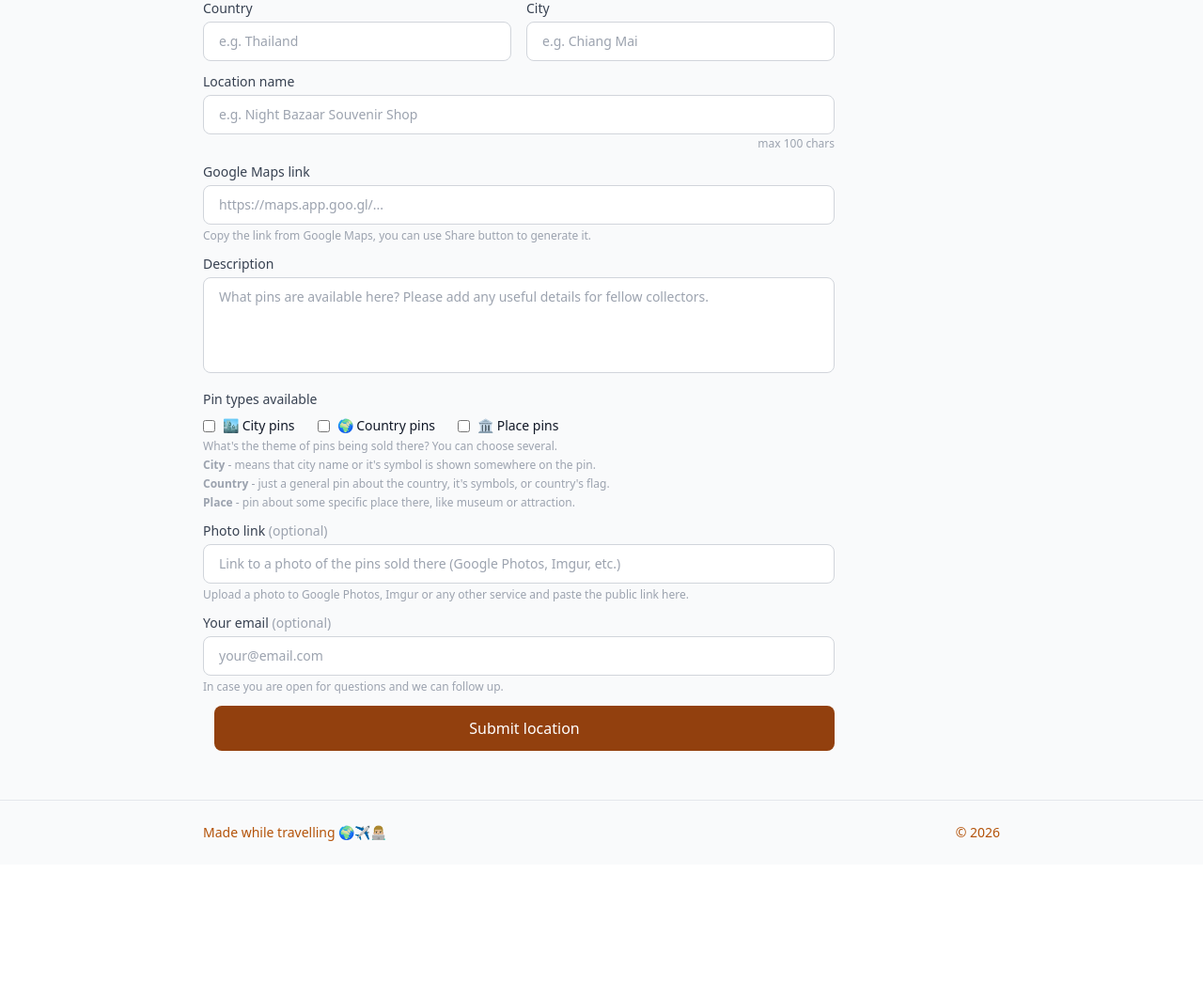
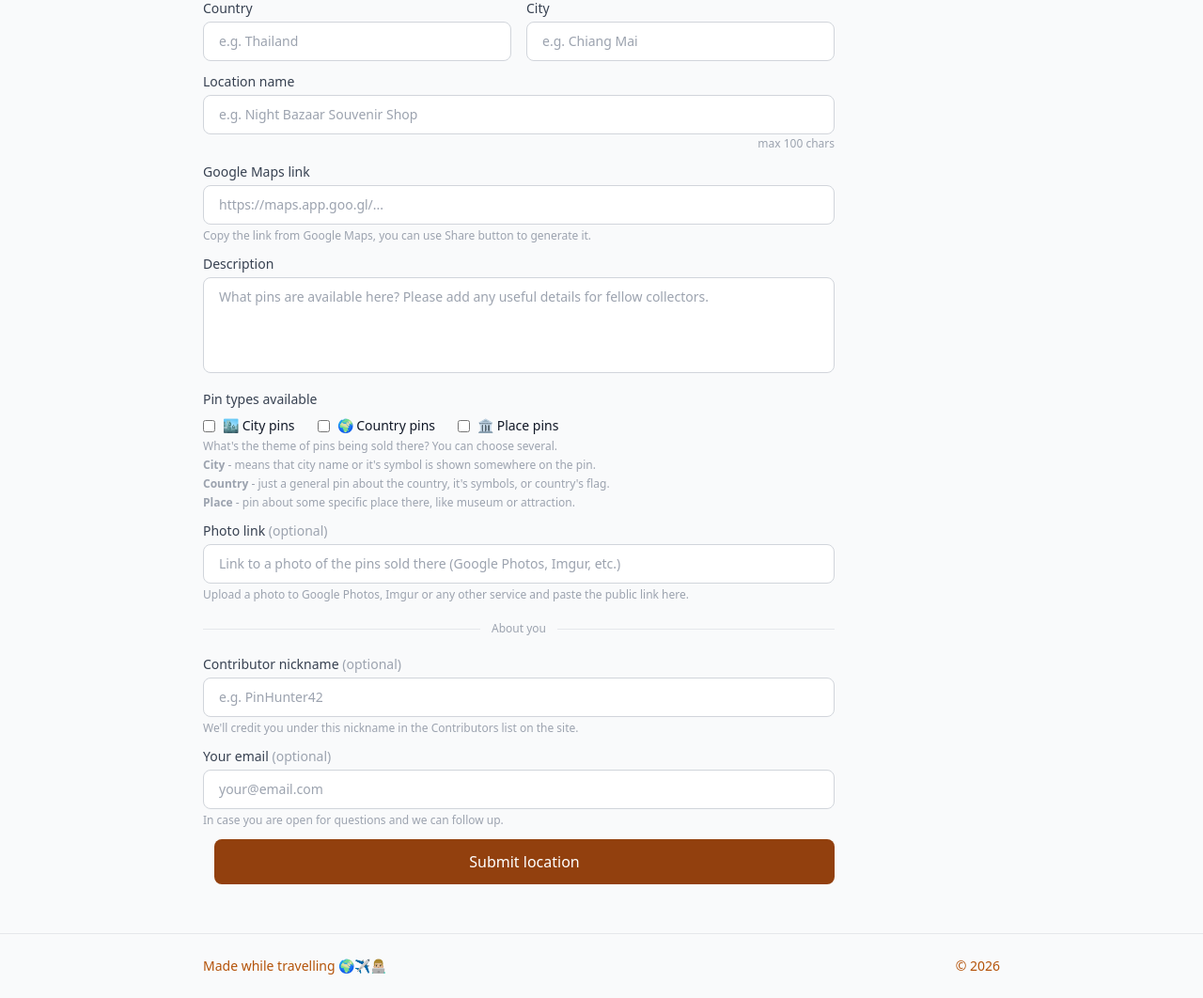
Before and after one commit to Polovinkin/travelpinhunt, a Django app: page /submit/ in a window 1280 px wide. Shown: the part 432-1494 px from the top of the page at 94% size. Before the commit the page ends 1327 px from the top, so only its background shows below. Run offline with Django 5.2, Linux system fonts and the light colour scheme; some libraries are stand-ins or nearby versions.

Commit message:
feature: added contributor nickname to the form

```diff
--- a/locations/admin.py
+++ b/locations/admin.py
@@ -311,7 +311,7 @@ class LocationSubmissionAdmin(admin.ModelAdmin):
             # подпись "Pin types:" точно в том же стиле, что и у остальных полей
             ("pin_types_label", "has_city_pins", "has_country_pins", "has_place_pins"),
             "photo_url",
-            "submitter_email",
+            ("submitter_email", "contributor_nickname"),
             "create_location_link",
         ]}),
         ("Meta", {"fields": ["created_at", "notes"]}),
--- a/locations/forms.py
+++ b/locations/forms.py
@@ -18,6 +18,7 @@ class LocationSubmissionForm(forms.ModelForm):
             "has_country_pins",
             "has_place_pins",
             "submitter_email",
+            "contributor_nickname",
         ]
         widgets = {
             "country_name": forms.TextInput(attrs={
@@ -66,6 +67,13 @@ class LocationSubmissionForm(forms.ModelForm):
                 "style": "padding-right: 59px",
                 "autocomplete": "email",
             }),
+            "contributor_nickname": forms.TextInput(attrs={
+                "placeholder": "e.g. PinHunter42",
+                "autocomplete": "nickname",
+                "maxlength": "50",
+                "class": INPUT_CLASS,
+                "style": "padding-right: 55px",
+            }),
         }
         labels = {
             "country_name": "Country",
@@ -78,6 +86,7 @@ class LocationSubmissionForm(forms.ModelForm):
             "has_country_pins": "Country pins",
             "has_place_pins": "Place pins",
             "submitter_email": "Your email",
+            "contributor_nickname": "Contributor nickname",
         }
 
     def clean(self):
--- a/locations/models.py
+++ b/locations/models.py
@@ -120,6 +120,10 @@ class LocationSubmission(models.Model):
 
     # Контакт сабмиттера (опционально)
     submitter_email = models.EmailField(max_length=100, blank=True, help_text="Your email (optional)")
+    contributor_nickname = models.CharField(
+        max_length=50, blank=True,
+        help_text="Nickname to credit you in the Contributors list on the site (optional)",
+    )
 
     # Статус модерации и служебные поля
     status = models.CharField(max_length=20, choices=STATUS_CHOICES, default=PENDING)
--- a/locations/templates/locations/submit_location.html
+++ b/locations/templates/locations/submit_location.html
@@ -24,7 +24,7 @@
         <h1 class="text-3xl font-bold mb-2">Submit a location</h1>
         <p class="text-gray-500 mb-8">Know a place where travelers can buy enamel pins? Share it with the community!</p>
 
-        <form method="POST" class="flex flex-col gap-3" autocomplete="off">
+        <form method="POST" class="flex flex-col gap-3" autocomplete="on">
             {% csrf_token %}
 
             <!-- Общая ошибка формы -->
@@ -120,6 +120,24 @@
                 {% endif %}
             </div>
 
+            <!-- Разделитель: выше — про место, ниже — про самого контрибьютора -->
+            <div class="flex items-center gap-3 my-2">
+                <div class="flex-1 border-t border-gray-200"></div>
+                <span class="text-xs text-gray-400 whitespace-nowrap">About you</span>
+                <div class="flex-1 border-t border-gray-200"></div>
+            </div>
+
+            <!-- Никнейм контрибьютора (опционально) -->
+            <div>
+                <label class="block text-sm font-medium text-gray-700 mb-1">Contributor nickname <span class="text-gray-400 font-normal">(optional)</span></label>
+                {{ form.contributor_nickname }}
+                {% if form.contributor_nickname.errors %}
+                    <p class="text-xs text-red-500 mt-1">{{ form.contributor_nickname.errors.0 }}</p>
+                {% else %}
+                    <p class="text-xs text-gray-400 mt-1">We'll credit you under this nickname in the Contributors list on the site.</p>
+                {% endif %}
+            </div>
+
             <!-- Email сабмиттера (опционально) -->
             <div>
                 <label class="block text-sm font-medium text-gray-700 mb-1">Your email <span class="text-gray-400 font-normal">(optional)</span></label>
```
Also changed, not shown: locations/migrations/0015_locationsubmission_contributor_nickname.py (added).
